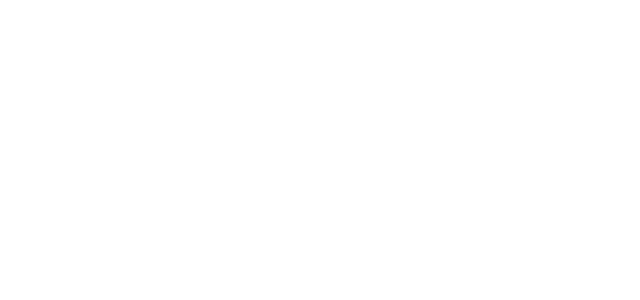
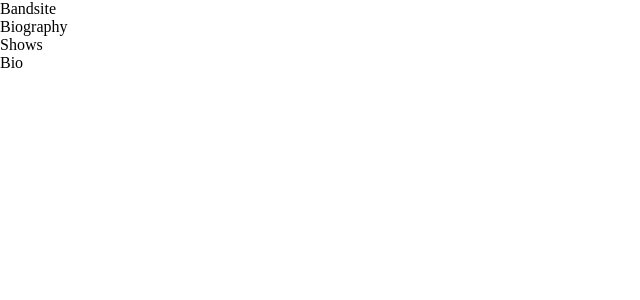
Before and after one commit to SobiahSelvarajah/ss-bandsite, a React (Create React App) app in the folder client/: page / in a window 1280 px wide. Before the commit this address had no page. Shown: the top 300 px of the page, without its empty margins (0-640 px from the left). Built offline with nearby package versions, Linux system fonts and the light colour scheme; the HTML template or start-up script is replaced by a standard one.

Commit message:
src: navbar html coded

```diff
--- a/client/src/App.jsx
+++ b/client/src/App.jsx
@@ -1,15 +1,18 @@
 import React from 'react'
 import {BrowserRouter, Routes, Route} from 'react-router-dom'
 import './App.css'
+import Navbar from './components/navbar/Navbar'
 import Biography from './pages/biography/Biography'
 import Shows from './pages/shows/Shows'
 
 const App = () => {
   return (
     <BrowserRouter>
+      <Navbar/>
       <Routes>
-        <Route path='biography' element={<Biography/>}/>
-        <Route path='shows' element={<Shows/>}/>
+        <Route path='/' element={<Biography/>}/>
+        <Route path='/biography' element={<Biography/>}/>
+        <Route path='/shows' element={<Shows/>}/>
       </Routes>
     </BrowserRouter>
   )
--- /dev/null
+++ b/client/src/components/navbar/Navbar.jsx
@@ -0,0 +1,23 @@
+import React from 'react'
+import {Link} from 'react-router-dom'
+import './Navbar.css'
+
+const Navbar = () => {
+  return (
+    <nav className="navbar__container">
+        <div className="navbar__logo">
+            Bandsite
+        </div>
+        <ul className="navbar__links">
+            <li className="navbar__link">
+                <Link to="/">Biography</Link>
+            </li>
+            <li className="navbar__link">
+                <Link to="/shows">Shows</Link>
+            </li>
+        </ul>
+    </nav>
+  )
+}
+
+export default Navbar
--- a/client/src/pages/biography/Biography.jsx
+++ b/client/src/pages/biography/Biography.jsx
@@ -3,7 +3,7 @@
 
 const Biography = () => {
   return (
-    <div>Biography</div>
+    <div>Bio</div>
   )
 }
 
```
Also changed, not shown: client/src/components/navbar/Navbar.css (added).
